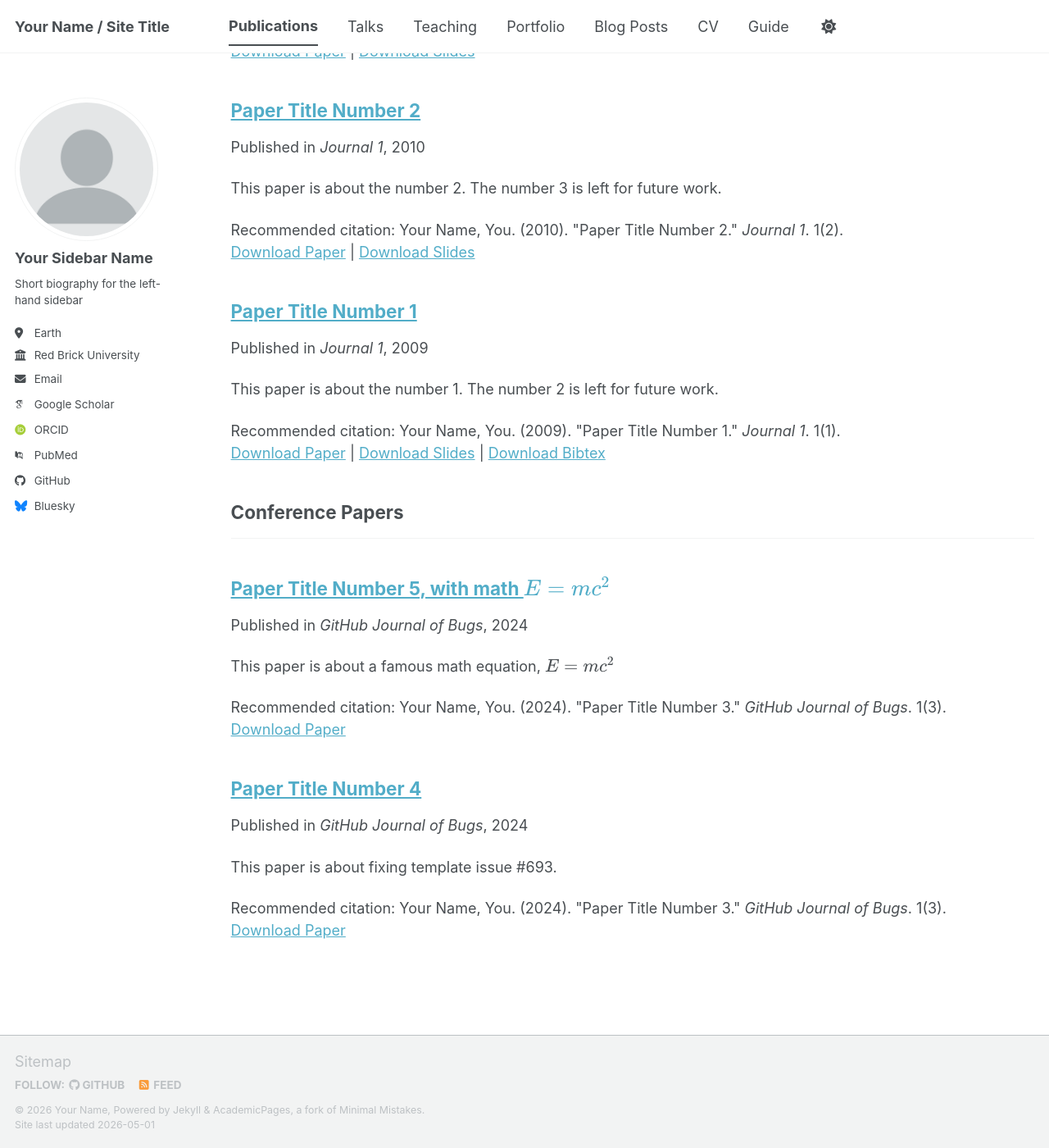
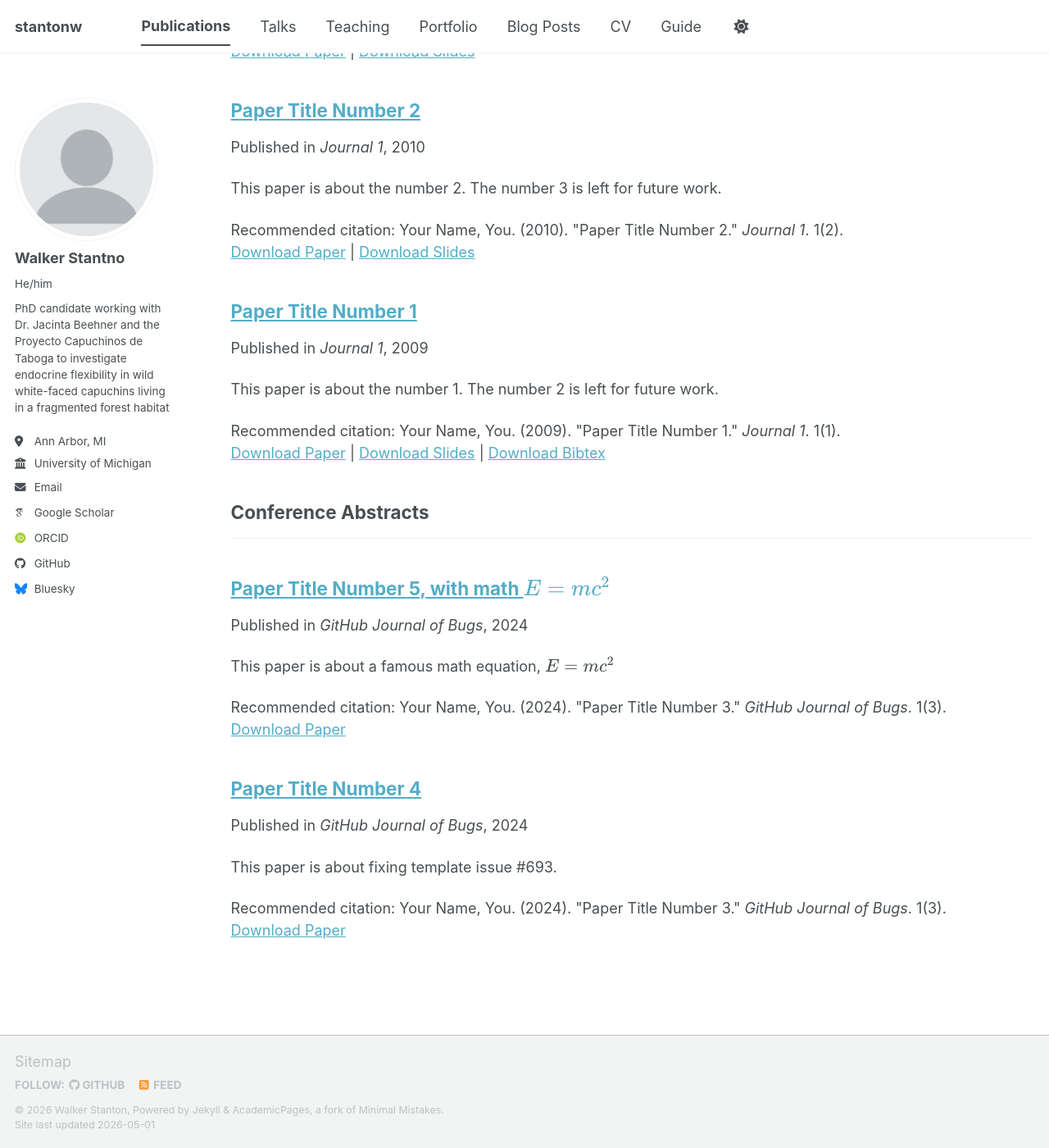
Before and after one commit to stantonwd/stantonwd.github.io, a Jekyll site: the page built from _pages/publications.html, in a window 1280 px wide and 1400 px high, scrolled down 430 px. Shown: the whole window at 82% size. Built offline with Jekyll 4.4.1, drawn with Linux system fonts in a browser that asks for light colours; some web fonts are replaced; a script bundle is joined from its source files by our own code; library files that are not in the unit come from our copies; some of the changed text lies outside the part shown.

Commit message:
Update personal details in _config.yml
Updated personal information and site details in the configuration.

```diff
--- a/_config.yml
+++ b/_config.yml
@@ -9,11 +9,11 @@
 # Basic Site Settings
 locale                   : "en-US"
 site_theme               : "default" # The available themes options are "default", "air", "sunrise", "mint", "dirt" and "contrast"
-title                    : "Your Name / Site Title"
+title                    : "stantonw"
 title_separator          : "-"
-name                     : &name "Your Name"
-description              : &description "Your Name's academic portfolio"   # Update this with a general description of your site, this is the default if not overridden by a page
-url                      : https://academicpages.github.io # The base hostname & protocol for your site e.g. "https://[your GitHub username].github.io",
+name                     : &name "Walker Stanton"
+description              : &description "Walker Stanton's CV"   # Update  this with a general description of your site, this is the default if not overridden by a page
+url                      : https://stantonw.github.io # The base hostname & protocol for your site e.g. "https://[your GitHub username].github.io",
                                                            # or if you already have some other page hosted on Github then use "https://[your GitHub username].github.io/[Your Repo Name]"
 baseurl                  : "" # the subpath of your site, e.g. "/blog"
 repository               : "academicpages/academicpages.github.io"
@@ -24,13 +24,13 @@ repository               : "academicpages/academicpages.github.io"
 author:
   # Biographic information
   avatar           : "profile.png"
-  name             : "Your Sidebar Name"
-  pronouns         : # example: "she/her"
-  bio              : "Short biography for the left-hand sidebar"
-  location         : "Earth"
-  employer         : "Red Brick University"
+  name             : "Walker Stantno"
+  pronouns         : "He/him"
+  bio              : "PhD candidate working with Dr. Jacinta Beehner and the Proyecto Capuchinos de Taboga to investigate endocrine flexibility in wild white-faced capuchins living in a fragmented forest habitat"
+  location         : "Ann Arbor, MI"
+  employer         : "University of Michigan"
   uri              : # URL
-  email            : "none@example.org"
+  email            : "stantonw@umich.edu"
 
   # Academic websites
   academia         : # URL
@@ -38,13 +38,13 @@ author:
   googlescholar    : "https://scholar.google.com/citations?user=PS_CX0AAAAAJ"
   inspire-hep      : # URL
   impactstory      : # URL
-  orcid            : "https://orcid.org/yourorcidurl"
+  orcid            : "https://orcid.org/0009-0006-8667-7056"
   semantic         : # URL
   ssrn             : # URL
-  pubmed           : "https://www.ncbi.nlm.nih.gov/pubmed/?term=john+snow"
+  pubmed           : # URL
   researchgate     : # URL
   scopus           : # URL
-  zotero           : # URL
+  zotero           : # URL, do later
 
 
   # Repositories and software development
@@ -56,40 +56,16 @@ author:
   stackoverflow    : # User number or user number and name (i.e., use "1" or "1/jeff-atwood")
 
   # Social media
-  artstation       : # Username
-  bluesky          : "bsky.app" # Replace this with you Bluesky username
-  facebook         : # Username
-  flickr           : # Username
-  foursquare       : # Username
-  goodreads        : # Username
-  google_plus      : # Username
-  keybase          : # Username
-  instagram        : # Username
-  lastfm           : # Username
-  linkedin         : # Username
-  mastodon         : # URL
-  medium           : # URL
-  pinterest        : # Username
-  soundcloud       : # Username
-  steam            : # Username
-  telegram         : # URL
-  tumblr           : # Username
-  twitter          : # Username for X / Twitter
-  vine             : # Username
-  weibo            : # Username
-  wikipedia        : # Username
-  xing             : # Username
-  youtube          : # Username
-  zhihu            : # Username
+  bluesky          : "stantonw" # Replace this with you Bluesky username
+
 
 # Publication Category - The following the list of publication categories and their headings
 publication_category:
-  books:
-    title: 'Books'
   manuscripts:
     title: 'Journal Articles'
+    title: 'In preparation'
   conferences:
-    title: 'Conference Papers'
+    title: 'Conference Abstracts'
 
 # Site Settings
 teaser                   :  # filename of teaser fallback teaser image placed in /images/ for social media previews
```
